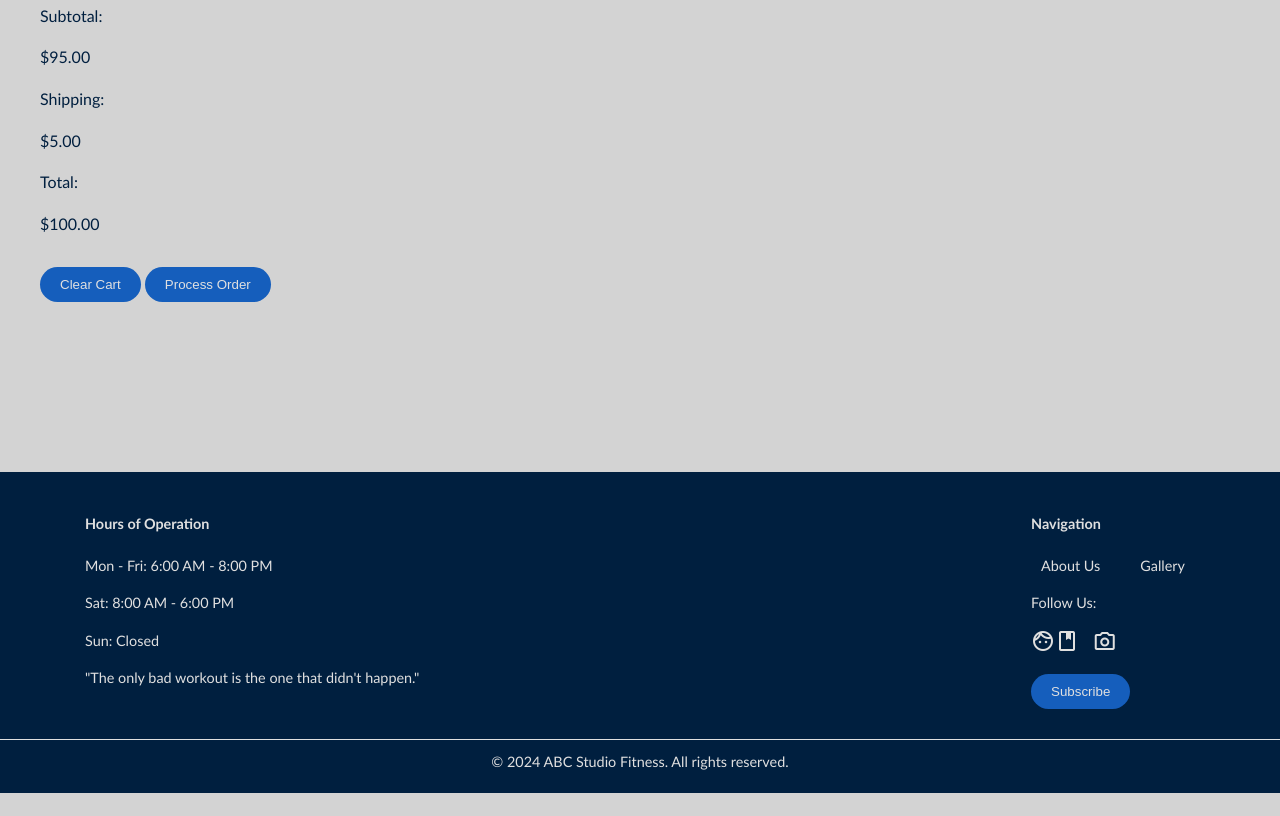
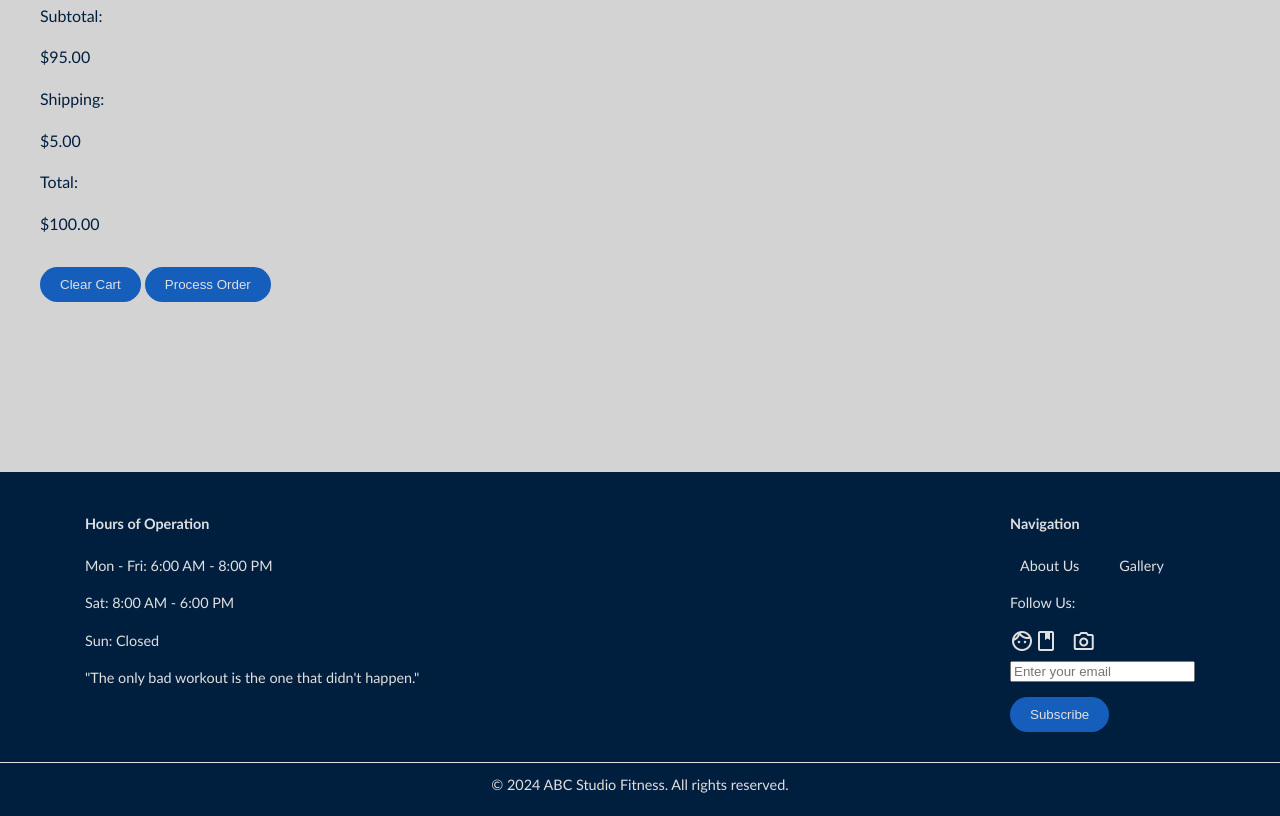
Before and after one commit to corbinreak/ABC-Studio-Fitness, a website: page shoppingcart.html in a window 1280 px wide. Shown: the part 1200-2016 px from the top of the page. Before the commit the page ends 1993 px from the top, so only its background shows below. Drawn offline with nearby package versions, Linux system fonts and the light colour scheme.

Commit message:
added input field for subscribe feature

```diff
--- a/shoppingcart.html
+++ b/shoppingcart.html
@@ -101,9 +101,12 @@
                         <a href="#"><span class="material-symbols-outlined">facebook</span></a>
                         <a href="#"><span class="material-symbols-outlined">photo_camera</span></a>
                     </div>
+                    <div class="sub-input">
+                        <input type="email" placeholder="Enter your email" />
+                    </div>
                     <div class="subscribe">
                         <button onclick="alert('Thank you for subscribing!')">Subscribe</button>
-                </div>
+                    </div>
               </div>
             </div>
 
```
Also changed, not shown: aboutus.html (+3 -0 lines), gallery.html (+3 -0 lines), index.html (+3 -0 lines).
